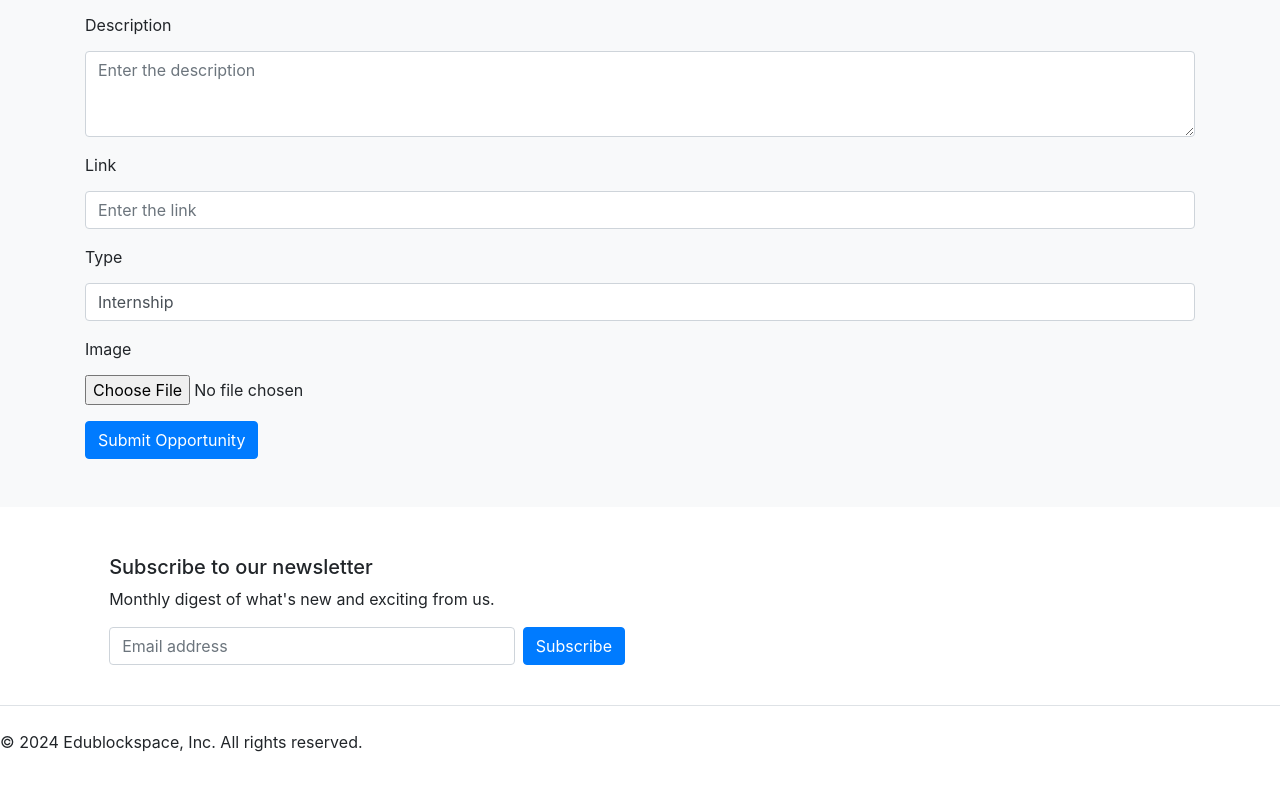
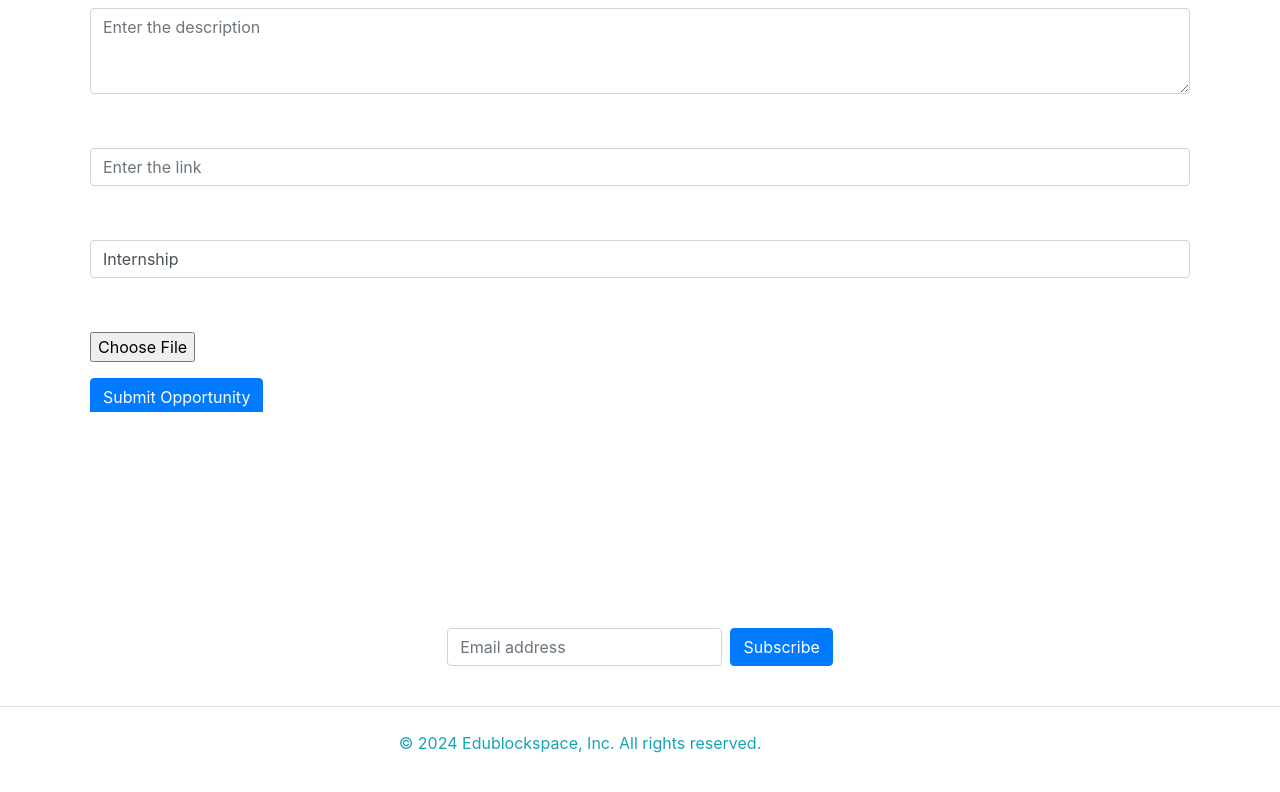
Before and after one commit to BulelaG/edublockspace, a plain HTML site: page index.html in a window 1280 px wide. Shown: the part 2703-3495 px from the top of the page. Drawn offline with nearby package versions, Linux system fonts and the light colour scheme.

Commit message:
more improvements..opportunities board

```diff
--- a/index.html
+++ b/index.html
@@ -107,6 +107,7 @@
 </div>
 
  <!-- Opportunities Section -->
+
  <section id="opportunities" class="py-5">
   <div class="container  bg-none">
       <h2 class="text-center font text-info mb-4">Opportunities in Web2 & Web3/Blockchain</h2>
@@ -137,7 +138,6 @@
           </div>
       </div>
   </div>
-</section>
 
 <!-- Opportunity Modals -->
 <!-- Modal 1 -->
@@ -205,10 +205,10 @@
 </div>
 
 <!-- Submit Opportunity Form -->
-<section id="submit-opportunity" class="py-5 bg-light">
+<section id="submit-opportunity" class="py-5 text-white">
   <div class="container">
       <h2 class="text-center mb-4">Submit an Opportunity</h2>
-      <form>
+      <form class="border-rounded p-1 border-info">
           <div class="form-group">
               <label for="opportunityTitle">Opportunity Title</label>
               <input type="text" class="form-control" id="opportunityTitle" placeholder="Enter the title">
@@ -238,6 +238,8 @@
       </form>
   </div>
 </section>
+</section>
+<br><br>
 <!-- Team -->
 <div id="team"></div>
 <!-- Contact -->
@@ -252,9 +254,9 @@
 
 
 
-        <div class="col-md-5 offset-md-1 mb-3">
+        <div class="d-flex justify-content-center text-white mb-3">
           <form>
-            <h5>Subscribe to our newsletter</h5>
+            <h5 class="font ">Subscribe to our newsletter</h5>
             <p>Monthly digest of what's new and exciting from us.</p>
             <div class="d-flex flex-column flex-sm-row w-100 gap-2">
               <label for="newsletter1" class="visually-hidden">Email address</label>
@@ -265,7 +267,7 @@
         </div>
       </div>
 
-      <div class="d-flex flex-column flex-sm-row justify-content-between py-4 my-4 border-top">
+      <div class="d-flex justify-content-center flex-column flex-sm-row  text-info py-4 my-4 border-top">
         <p>&copy; 2024 Edublockspace, Inc. All rights reserved.</p>
         <ul class="list-unstyled d-flex">
           <li class="ms-3"><a class="link-body-emphasis" href="#"><svg class="bi" width="24" height="24"><use xlink:href="#twitter"/></svg></a></li>
--- a/style.css
+++ b/style.css
@@ -94,6 +94,14 @@ color: white !important;;
     margin: 0;
 }
 
-.ok{
-    background-image: url(./bg-img.jpg)!important;
+
+#submit-opportunity{
+    height: 650px;
+    overflow-y: hidden!important;
+
+
 }
+#submit-opportunity form {
+
+border: 1px solid white !important;
+}
```
